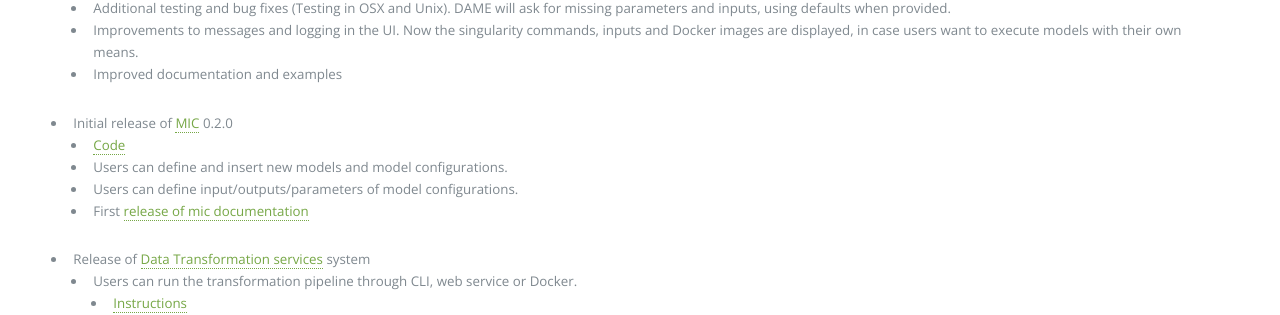
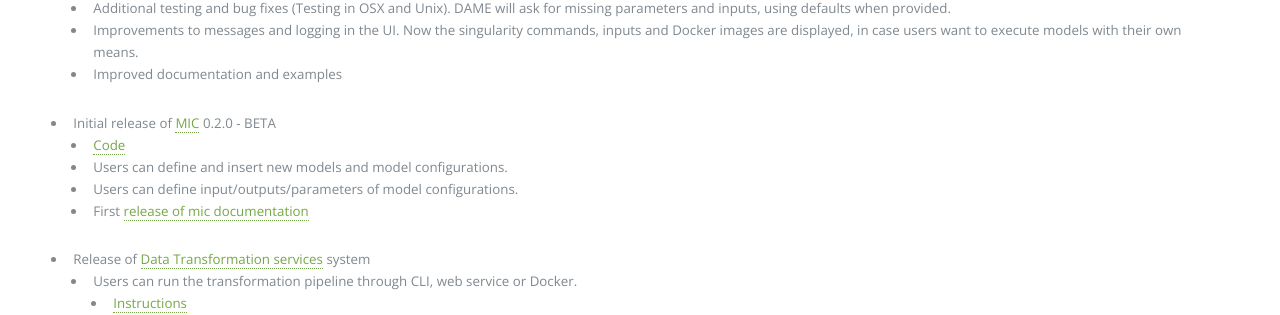
Before and after one commit to KnowledgeCaptureAndDiscovery/MINT, a Jekyll site: the page built from releases.md, in a window 1280 px wide and 900 px high, scrolled down 467 px. Shown: the part 146-461 px from the top of the window. Built offline with Jekyll 4.4.1, drawn with Linux system fonts in a browser that asks for light colours.

Commit message:
fix: add beta mic

```diff
--- a/releases.md
+++ b/releases.md
@@ -21,7 +21,7 @@
   * Additional testing and bug fixes (Testing in OSX and Unix). DAME will ask for missing parameters and inputs, using defaults when provided.
   * Improvements to messages and logging in the UI. Now the singularity commands, inputs and Docker images are displayed, in case users want to execute models with their own means.
   * Improved documentation and examples
-* Initial release of [MIC]({{ '/products/model/' | absolute_url }}#model-insertion-checker-mic) 0.2.0
+* Initial release of [MIC]({{ '/products/model/' | absolute_url }}#model-insertion-checker-mic) 0.2.0 - BETA
   * [Code](https://github.com/mintproject/mic/releases/tag/0.2.0)
   * Users can define and insert new models and model configurations.
   * Users can define input/outputs/parameters of model configurations.
```
Also changed, not shown: _services/model.md (+1 -1 lines).
